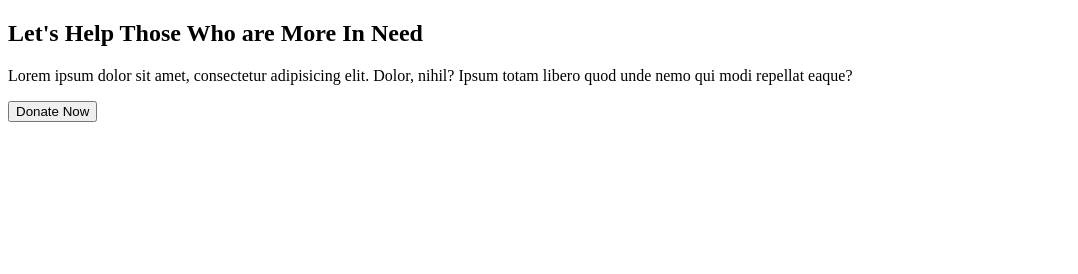
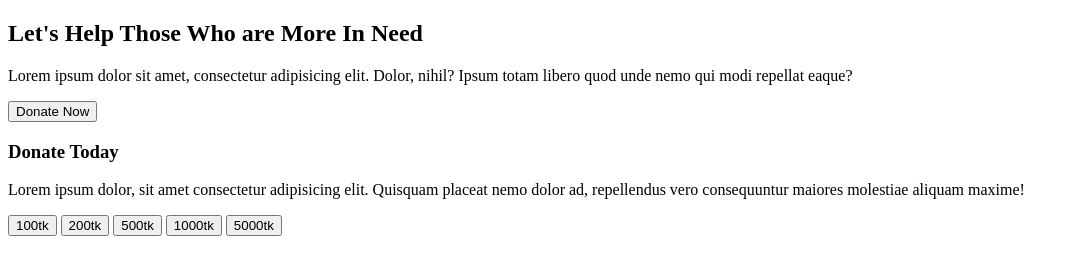
Before and after one commit to arahim-me/donate-today, a plain HTML site: page index.html in a window 1280 px wide. Shown: the whole page, without its empty margins (0-1078 px from the left). Drawn offline with Linux system fonts and the light colour scheme.

Commit message:
donate section added

```diff
--- a/index.html
+++ b/index.html
@@ -16,6 +16,20 @@
             <button>Donate Now</button>
         </div>
     </div>
+    <div class="donate-section">
+        <div class="container">
+            <h3>Donate Today</h3>
+            <p>Lorem ipsum dolor, sit amet consectetur adipisicing elit. Quisquam placeat nemo dolor ad, repellendus vero consequuntur maiores molestiae aliquam maxime!</p>
+            <div class="amount">
+                <button class="taka">100tk</button>
+                <button class="taka">200tk</button>
+                <button class="taka">500tk</button>
+                <button class="taka">1000tk</button>
+                <button class="taka">5000tk</button>
+            </div>
+        </div>
+    </div>
+
 </body>
 
 </html>
```
